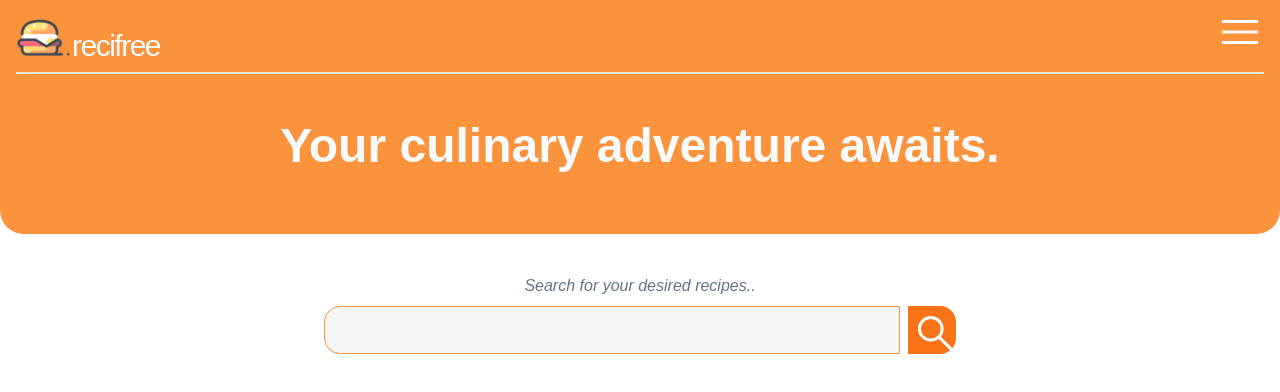
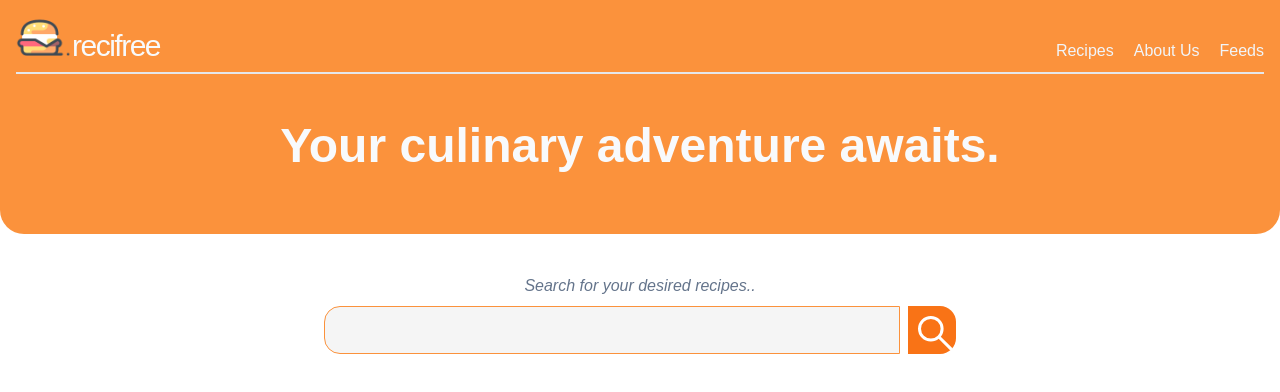
Before and after one commit to neildc14/recifree, a React (Create React App) app: page / in a window 1280 px wide. Shown: the top 392 px of the page. Built offline with nearby package versions, Linux system fonts and the light colour scheme.

Commit message:
added modalNav for mobile view

```diff
--- a/src/components/Logo.jsx
+++ b/src/components/Logo.jsx
@@ -1,12 +1,13 @@
 import React from "react";
 import burger from "../assets/images/burger.png";
+import { Link } from "react-router-dom";
 
 function Logo() {
   return (
-    <div className="flex items-baseline">
+    <Link to="/" className="flex items-baseline">
       <img src={burger} alt="hamburger logo" className="h-14" />
       <p className="text-slate-50 text-3xl tracking-tighter">recifree</p>
-    </div>
+    </Link>
   );
 }
 
--- a/src/components/Main.jsx
+++ b/src/components/Main.jsx
@@ -1,6 +1,4 @@
-import React, { useEffect, useState } from "react";
-import Banner from "../layouts/Banner";
-import Header from "../layouts/Header";
+import React from "react";
 import SearchRecipe from "./SearchRecipe";
 
 
--- a/src/components/SearchRecipe.jsx
+++ b/src/components/SearchRecipe.jsx
@@ -69,8 +69,10 @@ function SearchRecipe() {
         <input
           id="search"
           type="search"
+          autoComplete="off"
           className="h-12 w-full md:max-w-xl p-2 border border-orange-400 focus:outline-orange-600 focus:border-none rounded-tl-2xl rounded-bl-2xl text-base bg-neutral-100 text-gray-700"
           onChange={handleChange}
+
         />
         <button
           onClick={searchRecipe}
@@ -100,7 +102,7 @@ function SearchRecipe() {
           <PulseLoading />
         </div>
       ) : (
-        <div>
+        <div className="w-full">
           {" "}
           <SearchResults results={data} />
           {data ? (
--- a/src/components/SearchResults.jsx
+++ b/src/components/SearchResults.jsx
@@ -23,7 +23,7 @@ function SearchResults({ results }) {
 
   return (
     <div className="container mt-10">
-      <div className="flex flex-col flex-wrap md:flex-row lg:flex-row gap-7 md:gap-5">
+      <div className="flex flex-col flex-wrap md:flex-row lg:flex-row justify-center gap-5 ">
         {recipes.map((recipe, index) => (
           <Fade bottom>
             <Recipe recipe={recipe} key={recipe.recipe.uri + index} />
--- a/src/layouts/Header.jsx
+++ b/src/layouts/Header.jsx
@@ -18,10 +18,13 @@ function Header() {
     } else {
       setMobileView(true);
     }
-    console.log(vw);
   };
 
   window.addEventListener("resize", resizeListener);
+
+  useEffect(() => {
+    resizeListener();
+  }, []);
 
   console.log("header");
   return (
--- /dev/null
+++ b/src/layouts/ModalNav.jsx
@@ -0,0 +1,15 @@
+import React from "react";
+import ReactDOM from "react-dom";
+import UlNav from "./UlNav";
+
+export default function ModalNav() {
+  return ReactDOM.createPortal(
+    <>
+      <UlNav
+        ulClass="absolute top-20 right-5 rounded-tl-3xl  rounded-bl-3xl flex flex-col gap-9 rounded-br-3xl text-right bg-emerald-500 pl-28 py-16 pr-10 "
+        linkClass="ease-in-out hover:text-amber-400 text-xl text-slate-100 tracking-wider"
+      />
+    </>,
+    document.getElementById("portal")
+  );
+}
--- a/src/layouts/Nav.jsx
+++ b/src/layouts/Nav.jsx
@@ -1,35 +1,32 @@
-import React from "react";
+import React, { useEffect, useState } from "react";
+import ModalNav from "./ModalNav";
+import UlNav from "./UlNav";
 
 export default function Nav({ isMobileView }) {
+  const [isToggled, setToggle] = useState(false);
+  const toggleMenu = () => {
+    setToggle(!isToggled);
+  };
   return (
     <nav className=" ">
       {isMobileView ? (
+        <div>
           <svg
             xmlns="http://www.w3.org/2000/svg"
             height="48"
             width="48"
             className="fill-slate-50"
+            onClick={toggleMenu}
           >
             <path d="M6 36v-3h36v3Zm0-10.5v-3h36v3ZM6 15v-3h36v3Z" />
           </svg>
+          {isToggled && <ModalNav />}
+        </div>
       ) : (
-        <ul className="flex gap-5 justify-center text-slate-100 x">
-          <li>
-            <a href="#" className="hover:text-green-800">
-              Recipes
-            </a>
-          </li>
-          <li>
-            <a href="#" className="hover:text-green-800">
-              About Us
-            </a>
-          </li>
-          <li>
-            <a href="#" className="hover:text-green-800">
-              Feeds
-            </a>
-          </li>
-        </ul>
+        <UlNav
+          ulClass="flex gap-5  text-slate-100 "
+          linkClass="hover:text-green-800 ease-in-out"
+        />
       )}
     </nav>
   );
--- /dev/null
+++ b/src/layouts/UlNav.jsx
@@ -0,0 +1,24 @@
+import React from "react";
+import { NavLink } from "react-router-dom";
+
+export default function UlNav({ ulClass, linkClass }) {
+  return (
+    <ul className={ulClass}>
+      <li>
+        <NavLink href="#" className={linkClass}>
+          Recipes
+        </NavLink>
+      </li>
+      <li>
+        <NavLink href="#" className={linkClass}>
+          About Us
+        </NavLink>
+      </li>
+      <li>
+        <NavLink href="#" className={linkClass}>
+          Feeds
+        </NavLink>
+      </li>
+    </ul>
+  );
+}
```
Lines whose indentation alone changed are shown as unchanged.
